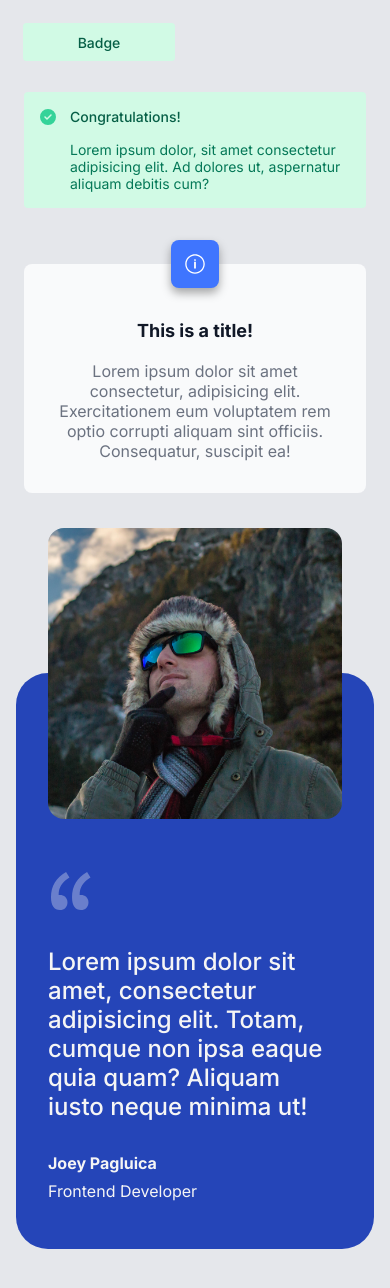
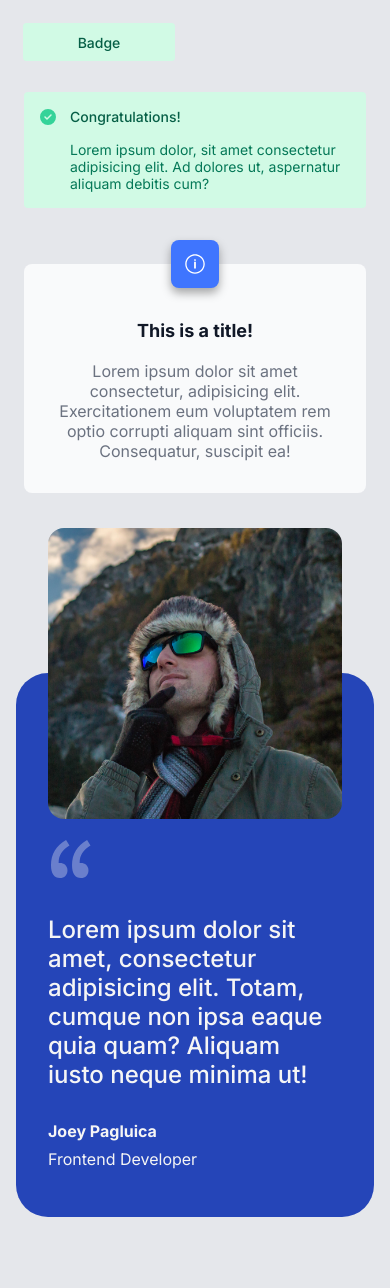
Before and after one commit to MadHapps/Module-11---Component-Library-, a React (Vite) app: page / in a window 390 px wide. Shown: the top 1288 px of the page. After the commit the page ends 1265 px from the top, so only its background shows below. Built offline with nearby package versions, Linux system fonts and the light colour scheme.

Commit message:
Reduced top margin for card info on narrow displays

```diff
--- a/src/Components/Testimonials/Testimonial.css
+++ b/src/Components/Testimonials/Testimonial.css
@@ -95,7 +95,7 @@
         grid-column: 1/-1;
         grid-row: 3/4;
         border-radius: 0 0 2em 2em;
-        padding-block: 3em;
+        padding-block: 1em 3em;
     }
 
 }
```
